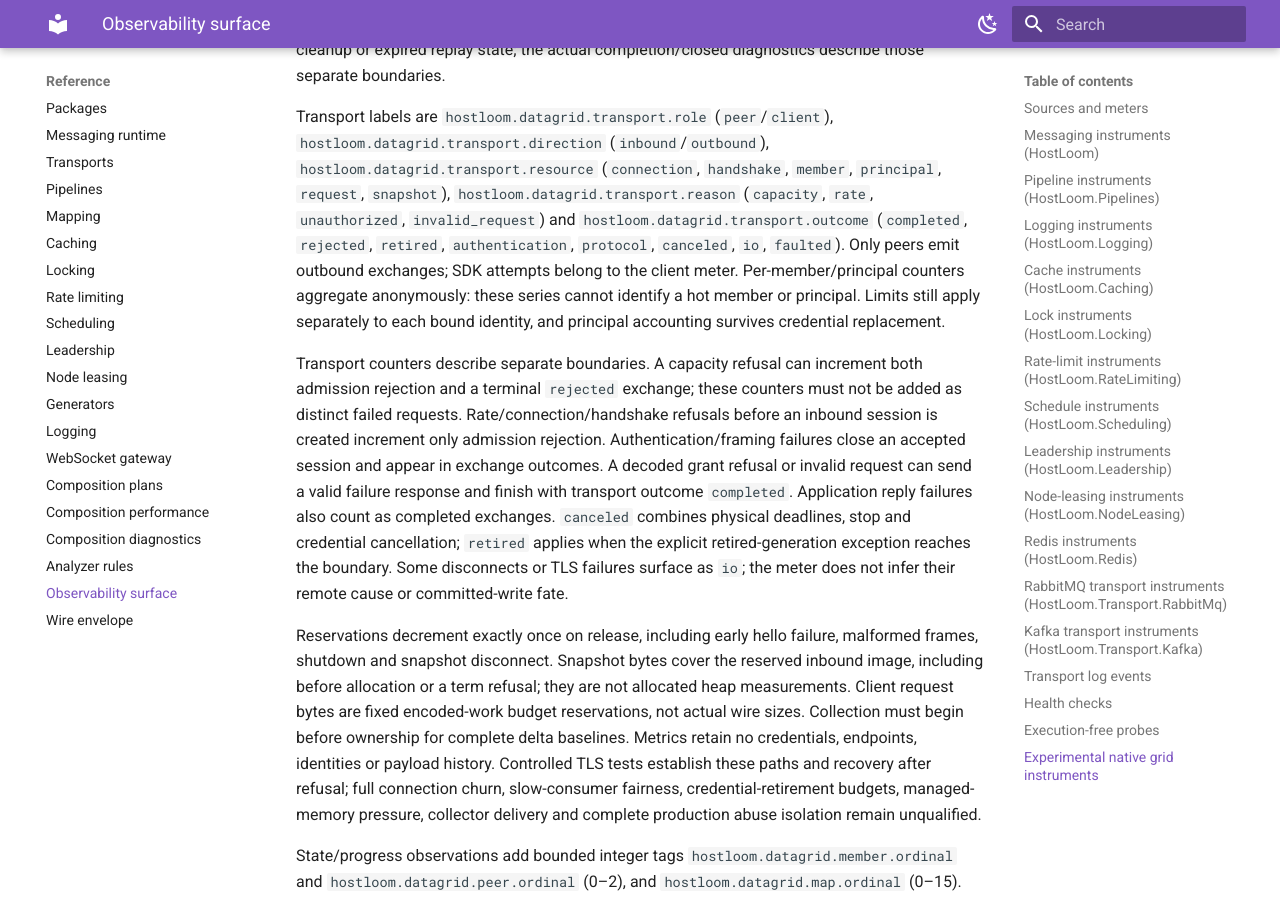
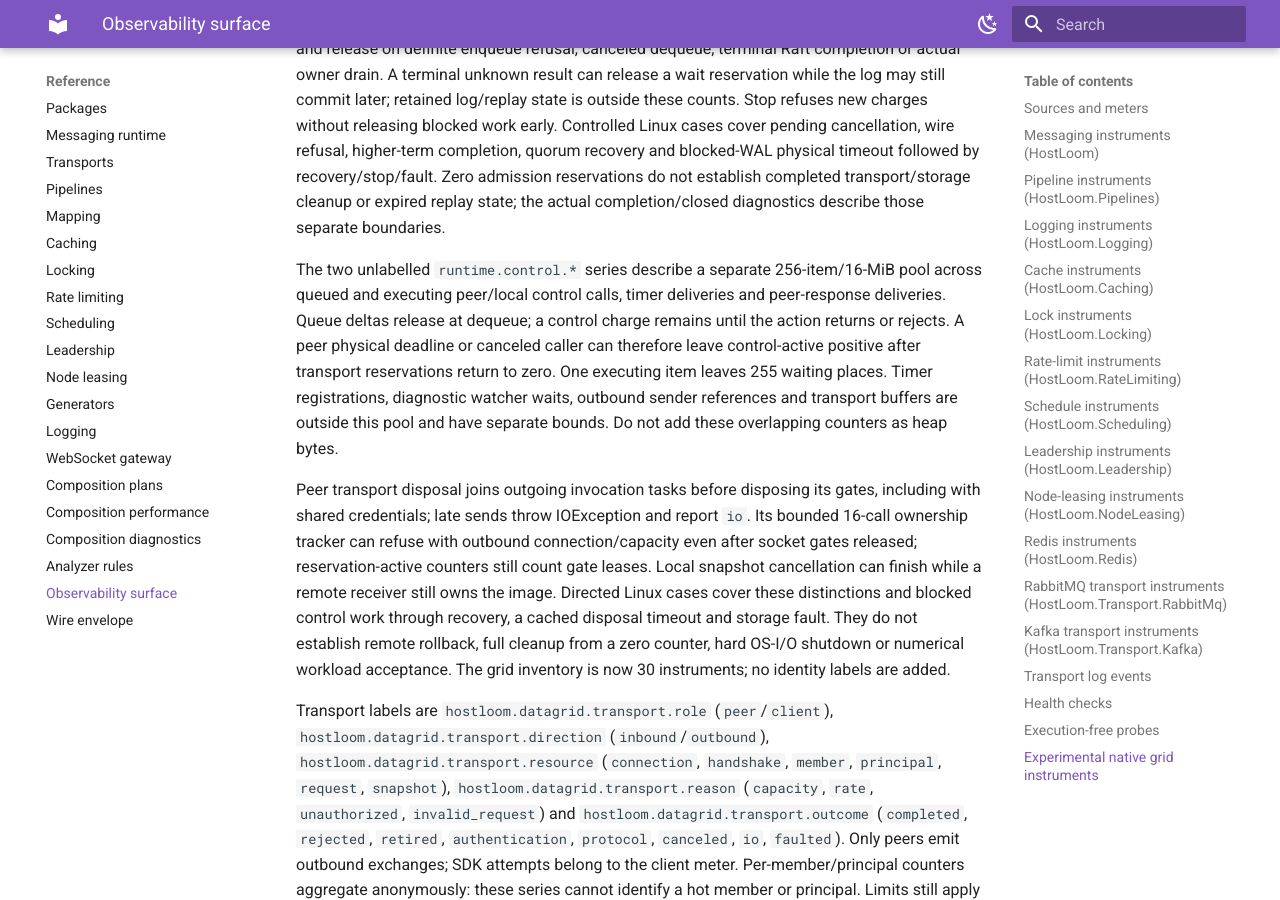
Before and after one commit to kidoz/hostloom, an MkDocs documentation site: the page built from docs/reference/observability.md, in a window 1280 px wide and 900 px high, scrolled down 17913 px. Built offline with MkDocs 1.6.1 and Material for MkDocs 9.7.7, drawn with Linux system fonts in a browser that asks for light colours; some of the changed text lies outside the part shown.

Commit message:
Document control retention and transport disposal

```diff
--- a/docs/reference/observability.md
+++ b/docs/reference/observability.md
@@ -353,6 +353,8 @@ for service identity. There is no grid activity source, trace propagation or exp
 | `hostloom.datagrid.runtime.queue.rejected` | counter / `{item}` | Pre-queue refusals by lane and reason: `items`, `bytes`, `principal`, or `stopped` |
 | `hostloom.datagrid.runtime.admission.active` | up-down counter / `{operation}` | Held client operation reservations from before enqueue through actor completion/drain; caller cancellation does not refund them |
 | `hostloom.datagrid.runtime.admission.bytes` | up-down counter / `By` | Retained encoded submission charges across queued/executing/pending work; excludes responses, log/replay state and heap overhead |
+| `hostloom.datagrid.runtime.control.active` | up-down counter / `{item}` | Held control work from before enqueue through action completion or rejection/drain |
+| `hostloom.datagrid.runtime.control.bytes` | up-down counter / `By` | Retained encoded control inputs across queue and execution; excludes sender/transport copies and heap overhead |
 | `hostloom.datagrid.runtime.operations` | counter / `{operation}` | Local submission completions, including rejection, uncertainty, cancellation and faults |
 | `hostloom.datagrid.runtime.operations.active` | up-down counter / `{operation}` | Local callers awaiting actor completion |
 | `hostloom.datagrid.runtime.operation.duration` | histogram / `s` | Local submission through caller completion, including queue, quorum and persistence waits |
@@ -426,6 +428,23 @@ blocked work early. Controlled Linux cases cover pending cancellation, wire refu
 completion, quorum recovery and blocked-WAL physical timeout followed by recovery/stop/fault.
 Zero admission reservations do not establish completed transport/storage cleanup or expired
 replay state; the actual completion/closed diagnostics describe those separate boundaries.
+
+The two unlabelled `runtime.control.*` series describe a separate 256-item/16-MiB pool across
+queued and executing peer/local control calls, timer deliveries and peer-response deliveries.
+Queue deltas release at dequeue; a control charge remains until the action returns or rejects.
+A peer physical deadline or canceled caller can therefore leave control-active positive after
+transport reservations return to zero. One executing item leaves 255 waiting places. Timer
+registrations, diagnostic watcher waits, outbound sender references and transport buffers are
+outside this pool and have separate bounds. Do not add these overlapping counters as heap bytes.
+
+Peer transport disposal joins outgoing invocation tasks before disposing its gates, including
+with shared credentials; late sends throw IOException and report `io`. Its bounded 16-call
+ownership tracker can refuse with outbound connection/capacity even after socket gates released;
+reservation-active counters still count gate leases. Local snapshot cancellation can
+finish while a remote receiver still owns the image. Directed Linux cases cover these distinctions
+and blocked control work through recovery, a cached disposal timeout and storage fault. They do
+not establish remote rollback, full cleanup from a zero counter, hard OS-I/O shutdown or numerical
+workload acceptance. The grid inventory is now 30 instruments; no identity labels are added.
 
 
 Transport labels are `hostloom.datagrid.transport.role` (`peer`/`client`),
```
Also changed, not shown: src/HostLoom.DataGrid.Runtime/README.md (+18 -0 lines), src/HostLoom.DataGrid.Transport/README.md (+14 -1 lines).
